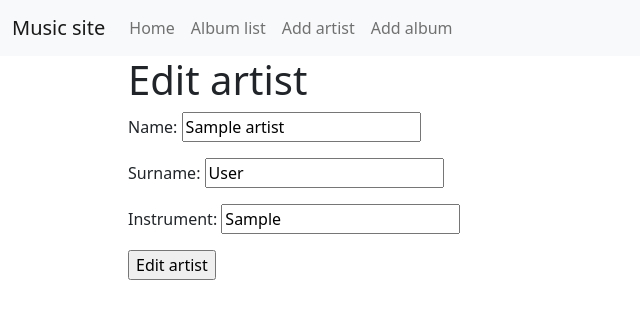
After one commit to Sierson/Django_learning, a Django app: page /edit-artist/1/ in a window 1280 px wide. The commit adds this page. Shown: the top 319 px of the page, without its empty margins (0-640 px from the left). Run offline with Django 3.2, Linux system fonts and the light colour scheme; tables that the repository leaves empty hold one stand-in row (values such as "Sample post").

Commit message:
Add eddit site for authors

```diff
--- a/my_site/music/urls.py
+++ b/my_site/music/urls.py
@@ -7,5 +7,6 @@ urlpatterns = [
     path('add-artist/', views.add_artist, name='add_artist'),
     path('add-album/', views.add_album, name='add_album'),
     path('album-list/', views.album_list, name='album_list'),
-    path('artist-info/<int:artist_id>', views.artist_info, name='artist_info'),
+    path('edit-artist/<int:artist_id>/', views.edit_artist, name='edit_artist'),
+    path('artist-info/<int:artist_id>/', views.artist_info, name='artist_info'),
 ]
--- a/my_site/music/views.py
+++ b/my_site/music/views.py
@@ -1,4 +1,4 @@
-from django.shortcuts import render
+from django.shortcuts import render, redirect
 from .forms import MusicianForm, AlbumForm
 from .models import Artist, Album
 from django.db.models import Avg
@@ -18,6 +18,7 @@ def add_artist(request):
 
         if form.is_valid():
             form.save(commit=True)
+            return redirect("/")
 
     return render(request, 'add_artist.html', context=context)
 
@@ -30,6 +31,7 @@ def add_album(request):
 
         if form.is_valid():
             form.save(commit=True)
+            return redirect("/")
 
     return render(request, 'add_album.html', context=context)
 
@@ -44,3 +46,17 @@ def artist_info(request, artist_id):
     avg_rating = Album.objects.filter(artist_id=artist_id).aggregate(Avg('rating'))
     context = {'artist': artist, 'albums': albums, 'avg_rating': avg_rating}
     return render(request, 'artist_info.html', context=context)
+
+def edit_artist(request, artist_id):
+    artist_info = Artist.objects.get(pk=artist_id)
+    form = MusicianForm(instance=artist_info)
+
+    if request.method == "POST":
+        form = MusicianForm(request.POST, instance=artist_info)
+
+        if form.is_valid():
+            form.save(commit=True)
+            return redirect(f"/artist-info/{artist_id}/")
+
+    context = {'MusicianForm': form}
+    return render(request, 'edit_artist.html', context=context)
--- a/my_site/templates/artist_info.html
+++ b/my_site/templates/artist_info.html
@@ -6,6 +6,9 @@
 <h2>Name: {{ artist.name }} {{ artist.surname }}</h2>
 <h2>Instrument: {{ artist.instrument }}</h2>
 <h2>Rating: {{ avg_rating.rating__avg }}</h2>
+<hr>
+<a href="{% url 'music:edit_artist' artist_id=artist.id %}" class="btn btn-primary">Edit</a>
+<hr>
 {% if albums %}
 <table class="table table-bordered">
     <tr>
--- /dev/null
+++ b/my_site/templates/edit_artist.html
@@ -0,0 +1,12 @@
+{% extends 'base.html' %}
+{% block title %}
+    Edit artist
+{% endblock %}
+{% block body %}
+<h1>Edit artist</h1>
+<form method="POST">
+    {{ MusicianForm.as_p }}
+    {% csrf_token %}
+    <input type="submit" name="submit" value="Edit artist">
+</form>
+{% endblock %}
```
